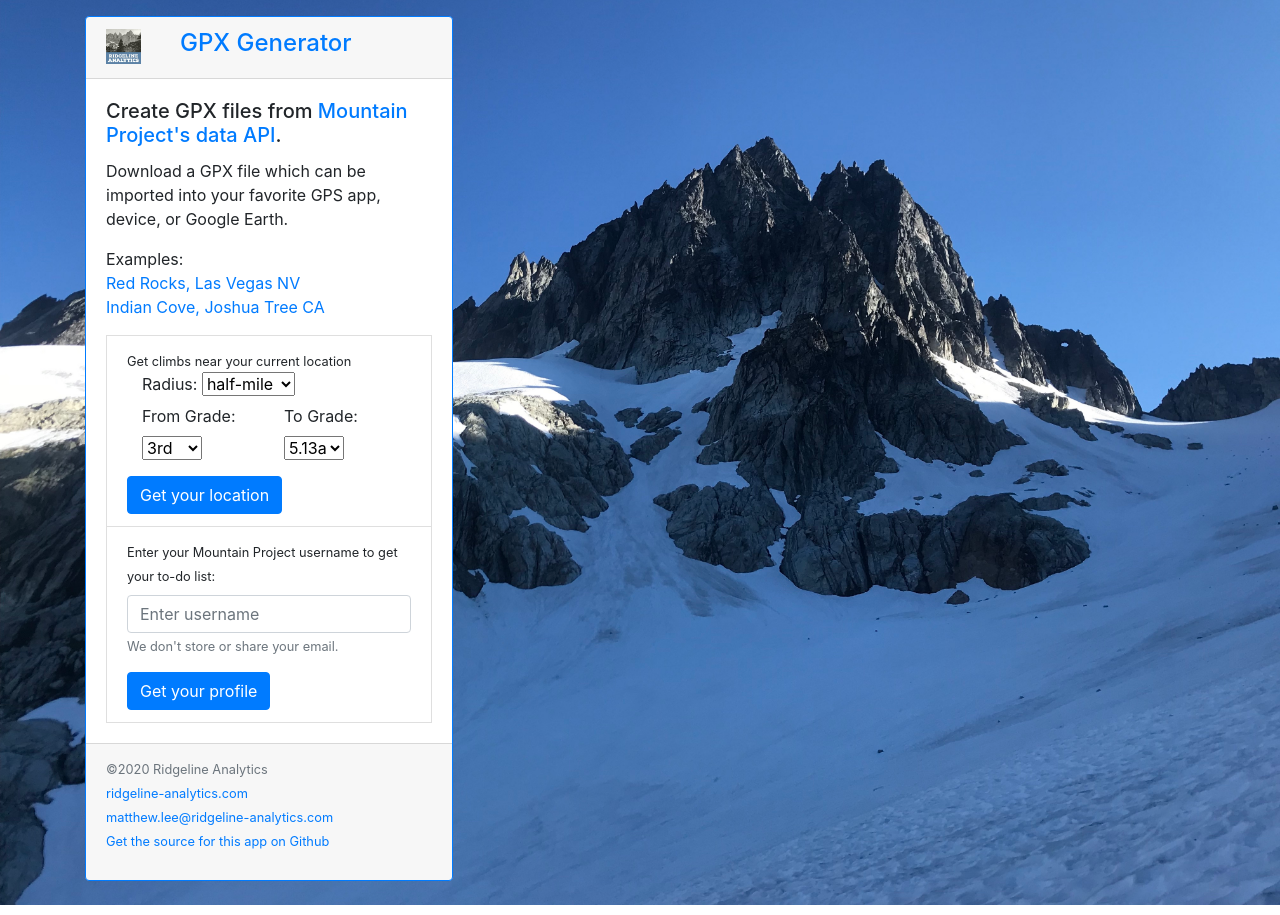
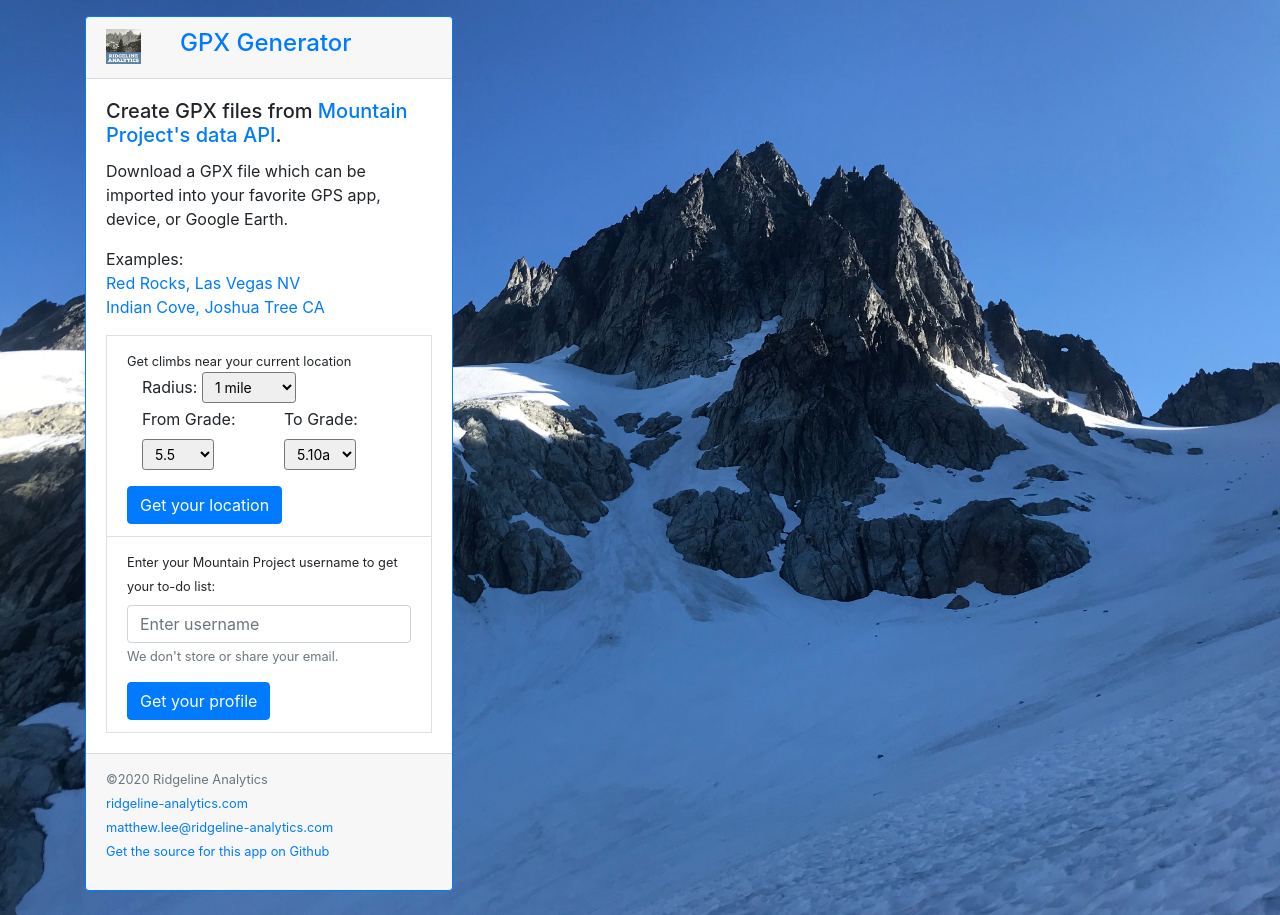
Before and after one commit to Matthew-P-Lee/MP-GPX, a Flask app: template templates/main.html in a window 1280 px wide. Run offline with Flask 2, Linux system fonts and the light colour scheme; the template is opened without the code that fills it, so the values that code supplies are empty; some libraries are stand-ins or nearby versions.

Commit message:
minor change

```diff
--- a/templates/main.html
+++ b/templates/main.html
@@ -114,14 +114,12 @@
 
 			<label for="maxDistance">Radius:</label>
 
-			<select name="maxDistance" id="maxDistance">
-			  <option value=".5">half-mile</option>
+			<select class="form-control-sm" name="maxDistance" id="maxDistance">
 			  <option value="1">1 mile</option>
 			  <option value="3">3 miles</option>
 			  <option value="10">10 miles</option>
 			  <option value="25">25 miles</option>
 			  <option value="50">50 miles</option>
-			  <option value="100">100 miles</option>
 			</select>
 
 			</div>
@@ -131,11 +129,11 @@
 			<div class="col sm">
 
 			<label for="minDiff">From Grade:</label>
-			<select name="minDiff" id="minDiff">
-			  <option value="3rd" selected>3rd</option>
+			<select class="form-control-sm" name="minDiff" id="minDiff">
+			  <option value="3rd" >3d</option>
 			  <option value="4th">4th</option>
 			  <option value="5.0">5.0</option>
-			  <option value="5.5">5.5</option>
+			  <option value="5.5" selected>5.5</option>
 			  <option value="5.6">5.6</option>
 			  <option value="5.7">5.7</option>
 			  <option value="5.8">5.8</option>
@@ -151,7 +149,7 @@
 			<div class="col sm">
 
 			<label for="maxDiff">To Grade:</label>
-			<select name="maxDiff" id="maxDiff">
+			<select class="form-control-sm" name="maxDiff" id="maxDiff">
 			  <option value="3rd">3rd</option>
 			  <option value="4th">4th</option>
 			  <option value="5.0">5.0</option>
@@ -160,12 +158,11 @@
 			  <option value="5.7">5.7</option>
 			  <option value="5.8">5.8</option>
 			  <option value="5.9">5.9</option>
-			  <option value="5.10a">5.10a</option>
+			  <option value="5.10a" selected>5.10a</option>
 			  <option value="5.11a">5.11a</option>
 			  <option value="5.12a">5.12a</option>
-			  <option value="5.13a" selected>5.13a</option>
+			  <option value="5.13a">5.13a</option>
 			</select>
-
 
 			<input type="hidden" id="lat" name="lat" value="{{lat}}"/>
 			<input type="hidden" id="lng" name="lng" value="{{lng}}""/>
@@ -186,7 +183,7 @@
 		<form action="/" method="POST">
 			<div class="form-group">
 			<label for="username"><small>Enter your Mountain Project username to get your to-do list:</small></label>
-			<input type="email" class="form-control" name="username" id="username" aria-describedby="emailHelp" placeholder="Enter username" required />
+			<input type="email" class="form-control input-sm"" name="username" id="username" aria-describedby="emailHelp" placeholder="Enter username" required />
    		 	<small id="emailHelp" class="form-text text-muted">We don't store or share your email.</small>
 			<input type="hidden" id="lat" name="lat"/>
 			<input type="hidden" id="lng" name="lng"/>
```
